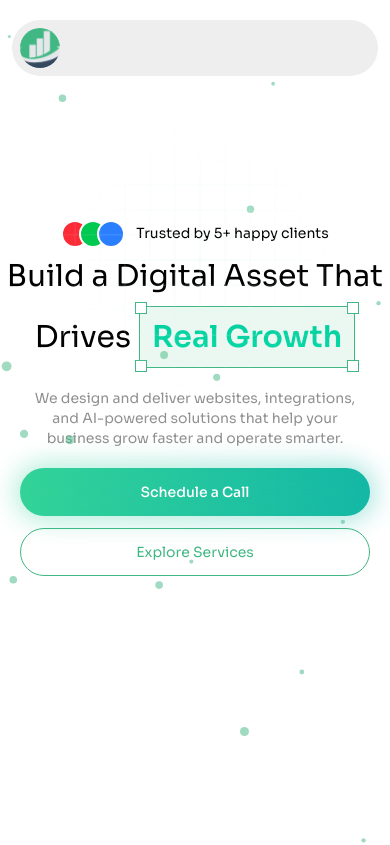
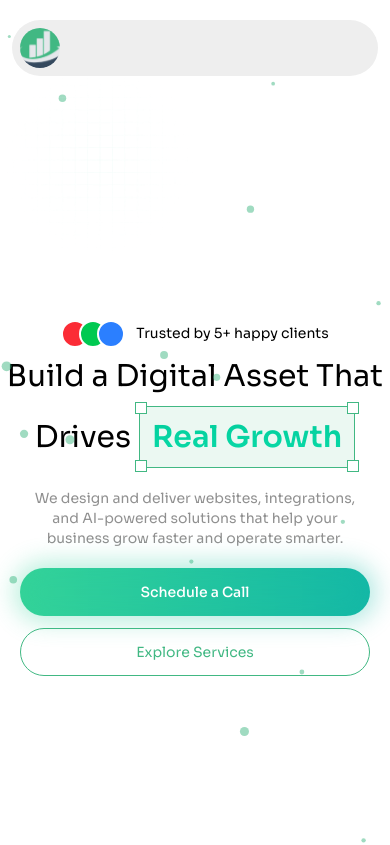
Before and after one commit to Giwa-ThankGod/Pyrohx, a React (Vite) app: page / in a window 390 px wide. Shown: the top 845 px of the page. Built offline with nearby package versions, Linux system fonts and the light colour scheme.

Commit message:
fix: Update responsive for UnionBg breaking layout on mobile screens

```diff
--- a/src/App.jsx
+++ b/src/App.jsx
@@ -40,22 +40,22 @@ function App() {
 
   return (
     <div>
-      <div className='relative min-h-screen w-full'>
+      <div className='relative h-screen w-full'>
         {/* Background Overlay */}
         <ParticleBackground id="hero-particles" paritcleNumber={120} />
 
-        <div className='absolute inset-0 top-10 left-0 z-10 w-[400px] h-[400px]'>
+        <div className='absolute inset-0 top-10 left-0 z-10 w-[200px] h-[200px] lg:w-[400px] lg:h-[400px]'>
           <img src={UnionBg} alt="" className='' />
         </div>
 
-        <div className='z-10'>
+        <div className='z-10 w-full h-full'>
           <Header
             servicesRef={servicesRef}
             whyRef={whyRef}
             contactRef={contactRef}
           />
 
-          <div className='flex items-center justify-center py-36 sora text-3xl md:text-6xl'>
+          <div className='w-full h-full flex items-center justify-center sora text-3xl md:text-6xl'>
             <div className='w-full lg:w-8/12 lg:w-1/2 space-y-3 text-center'>
 
               <div className='flex items-center justify-center gap-5'>
```
